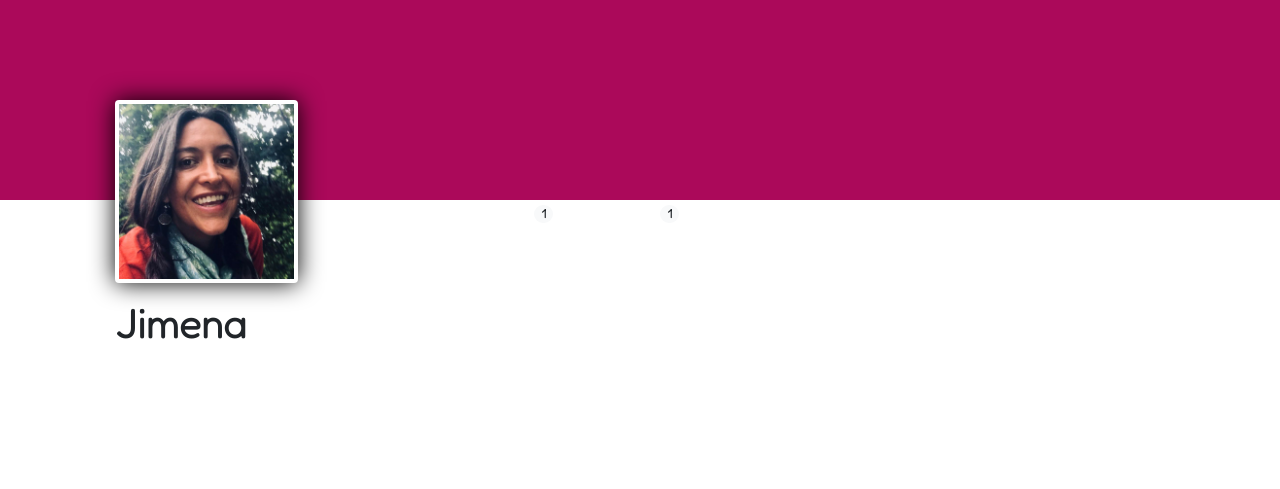
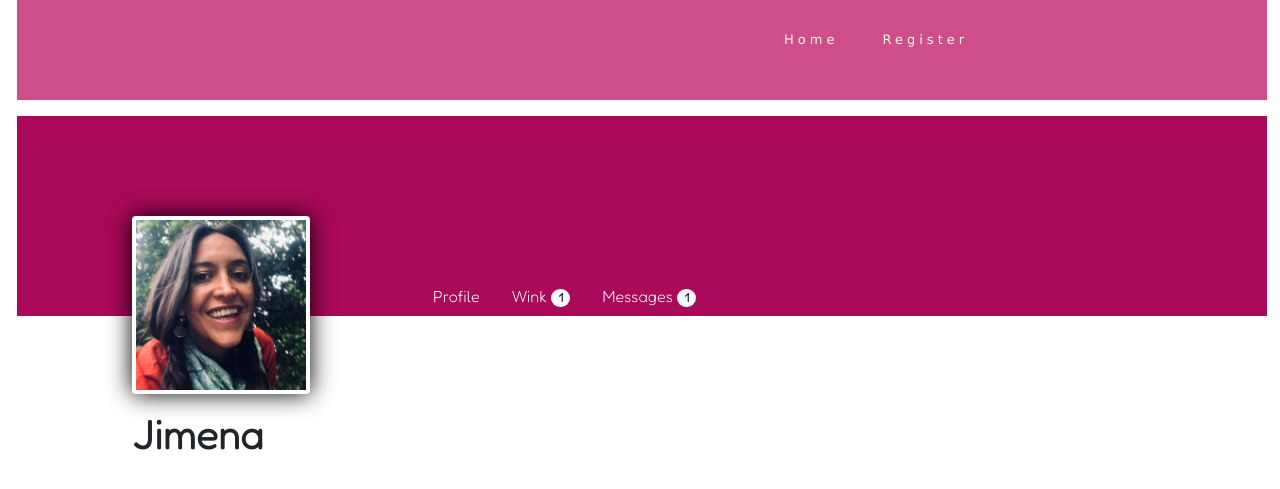
Before and after one commit to WhiteFang465/PhpProject, a PHP site: page /profilePage.php in a window 1280 px wide. Shown: the top 489 px of the page. Run offline with PHP 8.4, Linux system fonts and the light colour scheme.

Commit message:
profile page ui updated

```diff
--- a/views/profilePage.php
+++ b/views/profilePage.php
@@ -7,16 +7,20 @@ $_SESSION['id'] = 1;
 <!doctype html>
 <html lang="en">
 <?php require_once "./../includes/header.php" ?>
+
 <body>
+
+
 <div class="container-fluid">
-    <div class="row profile-bg position-relative" style="margin-bottom: 20rem">
+    <?php require_once "./../includes/NavBar.php"; ?>
+    <div class="row profile-bg position-relative" style="margin-bottom: 20rem;width: 100%;height: 100px;/* background-color: #cd4e89; */margin-left: 2px;margin-right: 2px;">
         <div class="col-sm-2 position-absolute">
             <img class="img-thumbnail rounded img-shadow mb-3" style="border-style: none !important;"
                  src="./../images/download.jpg">
             <h1 class=" text-left card-title"><b>Jimena</b></h1>
 
         </div>
-        <div class="col-sm-8 profile-items position-absolute" style="top: 12rem;left: 25rem">
+        <div class="col-sm-8 profile-items position-absolute" style="top: 10rem;left: 25rem">
             <div class="row" style="margin-bottom: 2rem">
                 <ul class="nav nav-pills">
                     <li class="nav-item">
```
